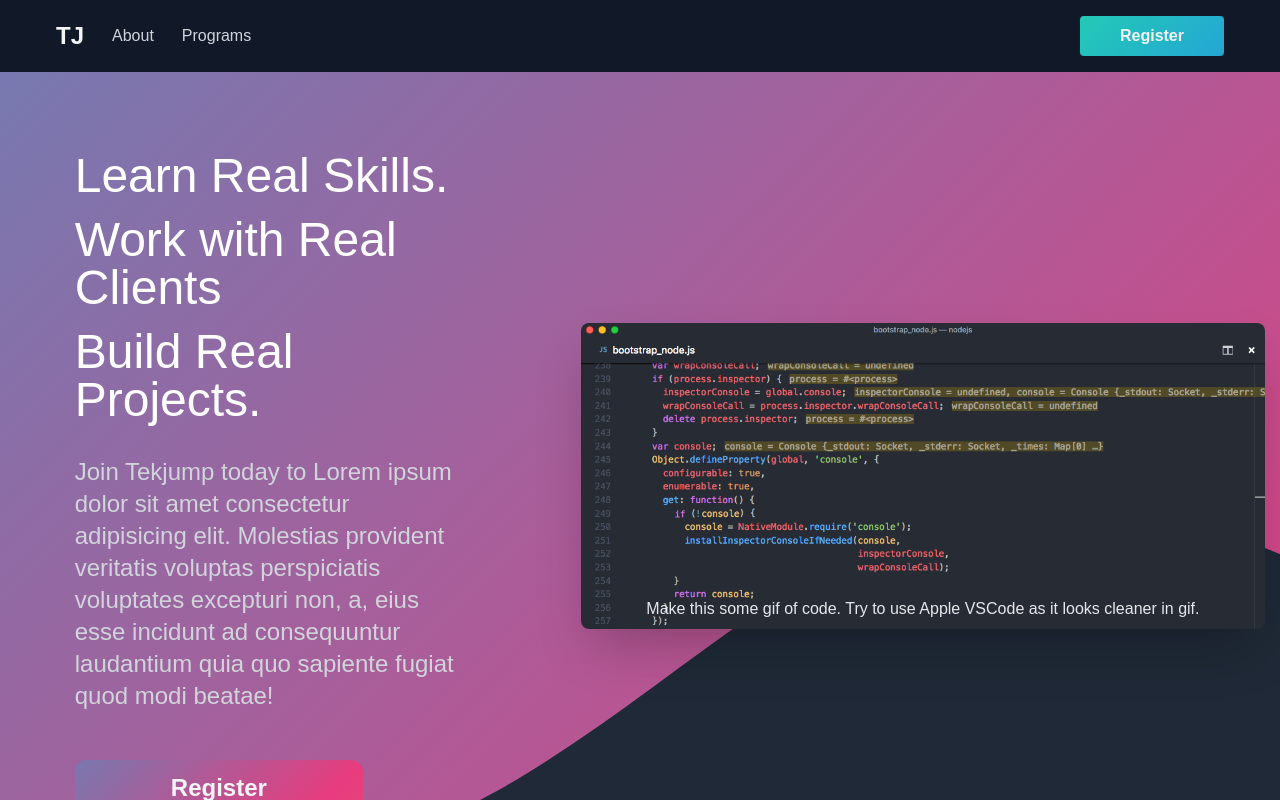
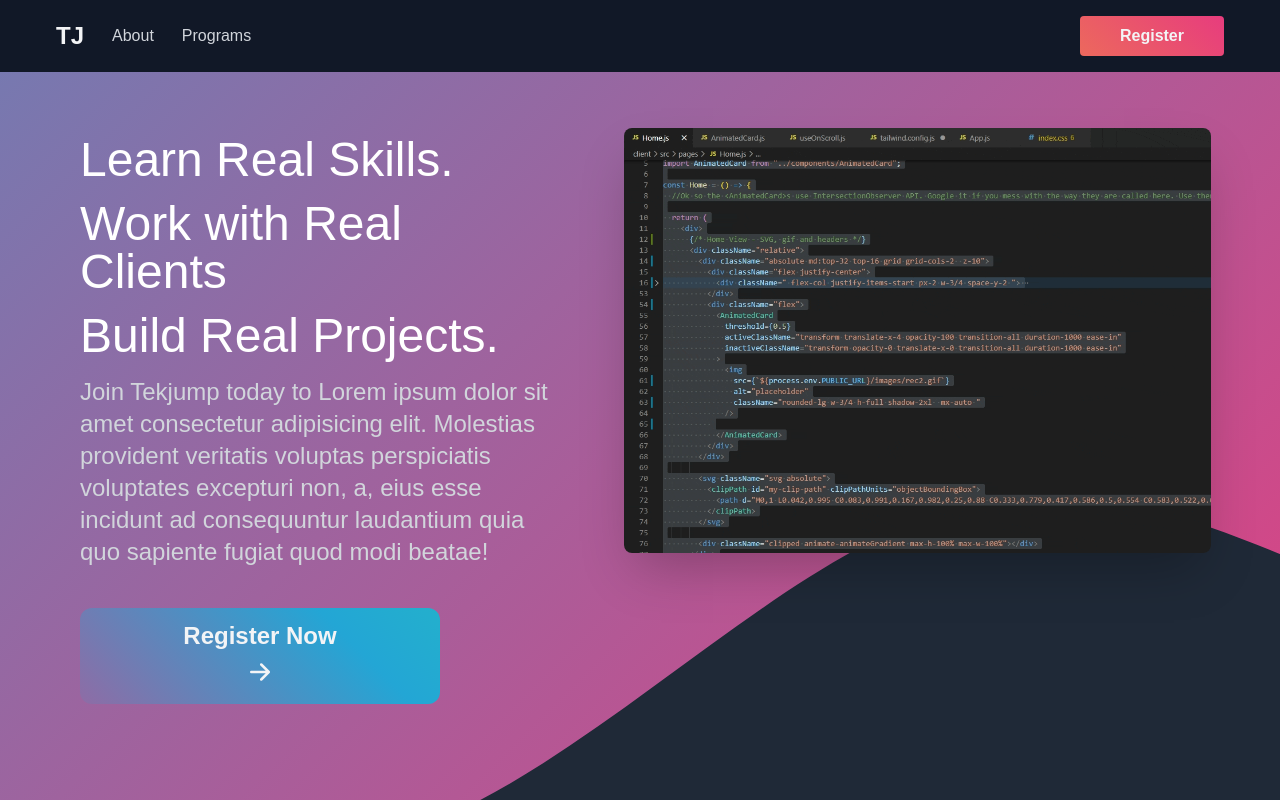
Before and after one commit to DanielKBates/tekjumpio, a React (Create React App) app in the folder client/: page / in a window 1280 px wide. Shown: the top 800 px of the page. Built offline with nearby package versions, Linux system fonts and the light colour scheme.

Commit message:
new gif, trim redundant styles

```diff
--- a/client/src/App.js
+++ b/client/src/App.js
@@ -4,7 +4,7 @@
   BrowserRouter as Router,
   Route,
   Switch,
-  useLocation,
+
 } from "react-router-dom";
 import Home from "./pages/Home";
 import About from "./pages/About";
--- a/client/src/components/NavBar.js
+++ b/client/src/components/NavBar.js
@@ -1,5 +1,5 @@
 import React, { useEffect, useState } from "react";
-import { Link, NavLink, useLocation } from "react-router-dom";
+import { Link, NavLink,  } from "react-router-dom";
 const pages = require("./pages.json");
 
 const NavBar = () => {
@@ -62,7 +62,7 @@
                   return (
                     <NavLink
                       to={page.to}
-                      className="py-5 px-3 text-gray-300 hover:text-white hover:underline transition ease-linear duration-300 after-arrow"
+                      className="py-5 px-3 text-gray-300 hover:text-white hover:underline transition ease-linear duration-300"
                       activeClassName="underline"
                     >
                       {page.name}
--- a/client/src/index.css
+++ b/client/src/index.css
@@ -34,15 +34,19 @@
   clip-path: url(#my-clip-path);
 }
 .multiGradient {
-  background: linear-gradient(-45deg, #ee7752, #e73c7e, #23a6d5, #23d5ab);
+  background: linear-gradient(45deg, #ee7752, #e73c7e, #23a6d5, #23d5ab);
   background-size: 400% 400%;
   box-shadow: inset 0 0 100px 100px rgba(255, 255, 255, 0);
   transition: box-shadow 0.2s;
 }
+ /* .navlink {
+  background: linear-gradient(45deg, #ee7752, #e73c7e, #23a6d5, #23d5ab);
+  background-size: 400% 400%;
+} */
 .multiGradient:hover {
   box-shadow: inset 0 0 100px 100px rgba(255, 255, 255, 0.1);
 }
-.gradient-box {
+/* .gradient-box {
   position: relative;
   box-sizing: border-box;
   background-clip: padding-box;
@@ -61,7 +65,7 @@
   background: linear-gradient(-45deg, #ee7752, #e73c7e, #23a6d5, #23d5ab);
   background-size: 400% 400%;
   animation: gradient 15s ease infinite;
-}
+} */
 @keyframes gradient {
   0% {
     background-position: 0% 50%;
--- a/client/src/pages/Home.js
+++ b/client/src/pages/Home.js
@@ -9,16 +9,17 @@
 
   return (
     <div>
+      {/* Home View - SVG, gif and headers */}
       <div className="relative">
-        <div className="absolute md:top-32 top-16 flex flex-col justify-between md:flex-row z-10">
+        <div className="absolute md:top-32 top-16 grid grid-cols-2  z-10">
           <div className="flex justify-center">
-            <div className=" flex-col justify-items-start  px-2 w-3/4 space-y-2 ">
-              <h1 className="text-white text-3xl xl:text-5xl flex-col justify-center py-4 animate-displayWaveText leading-none">
+            <div className=" flex-col  w-3/4 space-y-2 ">
+              <h1 className="text-white text-3xl xl:text-5xl flex-col  animate-displayWaveText leading-none">
                 <div className="py-2">Learn Real Skills.</div>
                 <div className="py-2">Work with Real Clients</div>
                 <div className="py-2">Build Real Projects.</div>
               </h1>
-              <span className="mx-auto text-xl xl:text-2xl text-gray-300 flex justify-center animate-displayWaveText max-w-3xl mb-8">
+              <span className="mx-auto text-xl xl:text-2xl text-gray-300 flex justify-center animate-displayWaveText max-w-3xl ">
                 Join Tekjump today to Lorem ipsum dolor sit amet consectetur
                 adipisicing elit. Molestias provident veritatis voluptas
                 perspiciatis voluptates excepturi non, a, eius esse incidunt ad
@@ -29,7 +30,7 @@
                 <NavLink
                   exact
                   to="/register"
-                  className="py-3 my-10 px-20 multiGradient animate-animateGradient text-gray-100 rounded-xl text-2xl transition duration-300 text-center font-bold w-full arrow-hover"
+                  className="py-3 my-8 px-20 multiGradient animate-animateGradient text-gray-100 rounded-xl text-2xl transition duration-300 text-center font-bold w-full arrow-hover"
                 >
                   Register Now{" "}
                   <svg
@@ -50,21 +51,17 @@
               </div>
             </div>
           </div>
-          <div className="flex items-center">
+          <div className="flex">
             <AnimatedCard
               threshold={0.5}
-              activeClassName="transform translate-x-4 opacity-100 transition-all duration-1000 ease-in"
+              activeClassName="transform -translate-x-4 opacity-100 transition-all duration-1000 ease-in"
               inactiveClassName="transform opacity-0 translate-x-0 transition-all duration-1000 ease-in"
             >
               <img
-                src={`${process.env.PUBLIC_URL}/images/test.png`}
+                src={`${process.env.PUBLIC_URL}/images/rec5.gif`}
                 alt="placeholder"
-                className="rounded-lg w-3/4 md:w-11/12 shadow-2xl transform -translate-y-6 mx-auto"
+                className="rounded-lg w-11/12 shadow-2xl  "
               />
-              <p className="text-gray-200 text-center transform -translate-y-14 xl:text-base text-xs">
-                Make this some gif of code. Try to use Apple VSCode as it looks
-                cleaner in gif.
-              </p>
             </AnimatedCard>
           </div>
         </div>
@@ -74,35 +71,28 @@
             <path d="M0,1 L0.042,0.995 C0.083,0.991,0.167,0.982,0.25,0.88 C0.333,0.779,0.417,0.586,0.5,0.554 C0.583,0.522,0.667,0.651,0.75,0.703 C0.833,0.756,0.917,0.733,0.958,0.722 L1,0.71 L1,0 L0.958,0 C0.917,0,0.833,0,0.75,0 C0.667,0,0.583,0,0.5,0 C0.417,0,0.333,0,0.25,0 C0.167,0,0.083,0,0.042,0 L0,0"></path>
           </clipPath>
         </svg>
-
         <div className="clipped animate-animateGradient max-h-100% max-w-100%"></div>
       </div>
-      <Container>
+
+      {/* <Container> */}
       <div className="flex py-6 flex-col justify-center sm:py-12">
         <div className="relative py-3 sm:max-w-xl sm:mx-auto">
           <AnimatedCard
             threshold={0.25}
-              activeClassName={
-                "transform rotate-12 opacity-100 transition-all duration-1400 ease-in absolute inset-0 bg-gradient-to-l from-purple-400 to-blue-400 shadow-lg sm:rounded-3xl"
-              }
+            activeClassName="transform rotate-12 opacity-100 transition-all duration-1400 ease-in absolute inset-0 bg-gradient-to-l from-purple-400 to-blue-400 shadow-lg sm:rounded-3xl"
             inactiveClassName="transition-all duration-1400 ease-in translate-y-0 opacity-0 absolute inset-0 bg-gradient-to-l from-purple-400 to-blue-400 shadow-lg sm:rounded-3xl"
-              // propClassName={
-              //   "absolute inset-0 bg-gradient-to-l from-purple-400 to-blue-400 shadow-lg sm:rounded-3xl "
-              // }
           />
 
           <div className="relative px-4 py-10 bg-white shadow-lg sm:rounded-3xl sm:p-20">
             <div className="max-w-md mx-auto">
               <div>
-                  <h1 className="text-black text-4xl">
-                    Jump Start Your Career
-                  </h1>
+                <h1 className="text-black text-4xl">Jump Start Your Career</h1>
               </div>
               <div className="divide-y divide-gray-200">
                 <div className="py-8 text-base leading-6 space-y-4 text-gray-700 sm:text-lg sm:leading-7">
                   <p>
-                      Join us to be trained in the fundamentals all the way up
-                      to the modern standards.{" "}
+                    Join us to be trained in the fundamentals all the way up to
+                    the modern standards.{" "}
                   </p>
                   <ul className="list-disc space-y-2">
                     <li className="flex items-start">
@@ -172,9 +162,9 @@
                         </svg>
                       </span>
                       <p className="ml-2">
-                          Upon completion, join our development team for
-                          critical work experience, working on real projects for
-                          real clients
+                        Upon completion, join our development team for critical
+                        work experience, working on real projects for real
+                        clients
                       </p>
                     </li>
                   </ul>
@@ -221,7 +211,7 @@
           <span>&#8600;</span>DEMO DEMO
         </div>
       </AnimatedCard>
-      </Container>
+      {/* </Container> */}
     </div>
   );
 };
```
Also changed, not shown: client/public/images/rec5.gif (added). Lines whose indentation alone changed are shown as unchanged.
